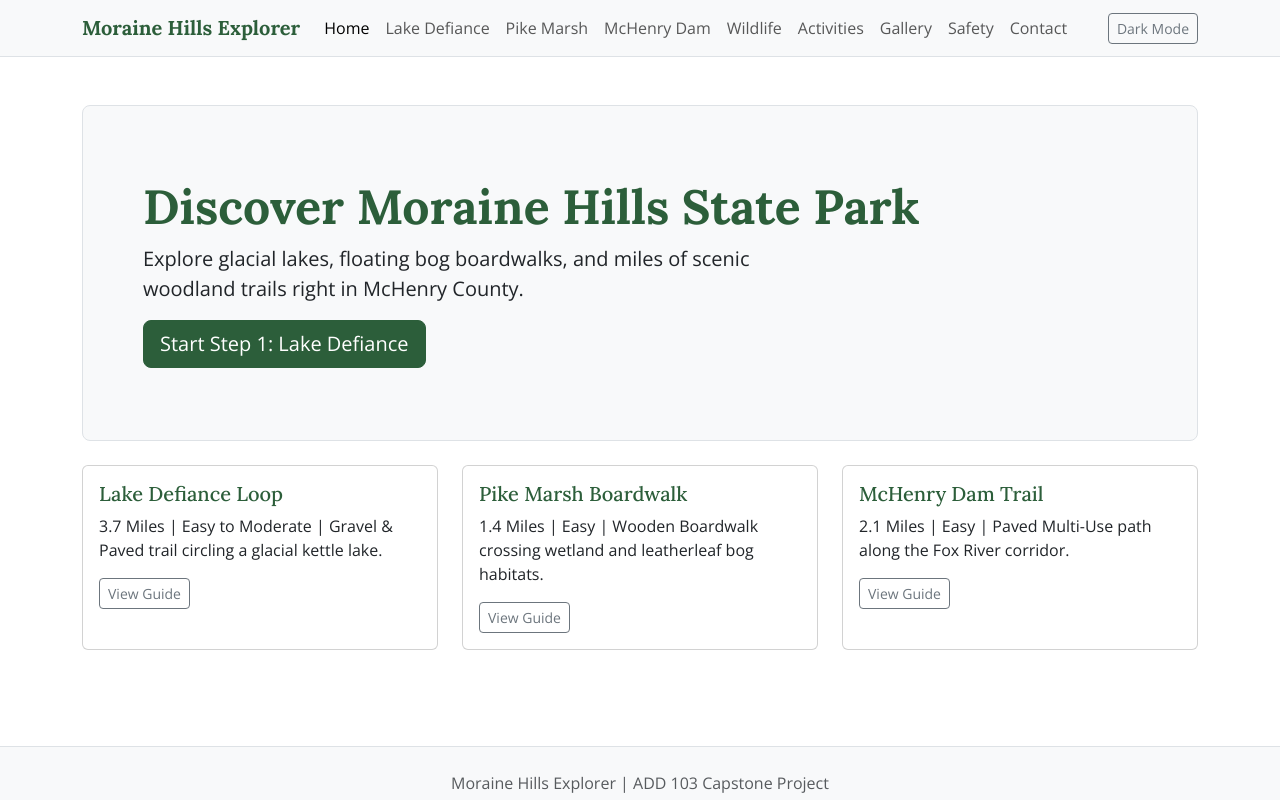
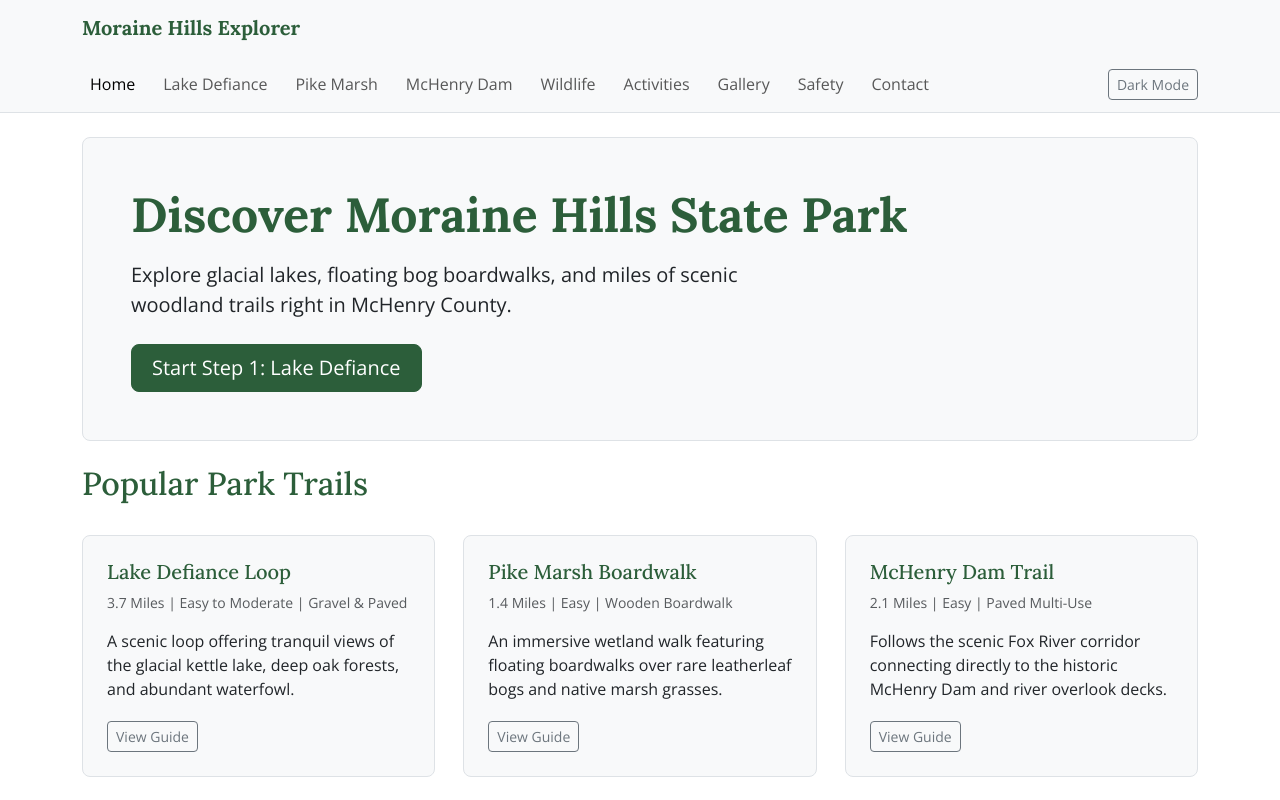
Before and after one commit to INickels244/ADD103, a plain HTML site: page Week_14/index.html in a window 1280 px wide. Shown: the top 800 px of the page. Drawn offline with nearby package versions, Linux system fonts and the light colour scheme.

Commit message:
Update gallery and index pages with new content and layout enhancements

```diff
--- a/Week_14/index.html
+++ b/Week_14/index.html
@@ -39,47 +39,49 @@
         </nav>
     </header>
 
-    <main class="container my-5">
-        <div class="p-5 mb-4 bg-body-tertiary rounded-3 border">
-            <div class="container-fluid py-4">
+    <main class="container">
+        <section class="p-5 mb-4 bg-body-tertiary rounded-3 border">
             <h1 class="display-5 fw-bold text-forest">Discover Moraine Hills State Park</h1>
-                <p class="col-md-8 fs-5">Explore glacial lakes, floating bog boardwalks, and miles of scenic woodland
-                    trails right in McHenry County.</p>
+            <p class="col-md-8 fs-5 mt-3 mb-4">Explore glacial lakes, floating bog boardwalks, and miles of scenic
+                woodland trails right in McHenry County.</p>
             <a href="lake-defiance.html" class="btn btn-forest btn-lg">Start Step 1: Lake Defiance</a>
+        </section>
+
+        <section aria-label="Popular Park Trails">
+            <h2 class="text-forest mb-3">Popular Park Trails</h2>
+            <div class="trail-grid">
+                <article class="trail-card">
+                    <div class="trail-card-content">
+                        <h3 class="h5 text-forest">Lake Defiance Loop</h3>
+                        <p class="small text-body-secondary">3.7 Miles | Easy to Moderate | Gravel &amp; Paved</p>
+                        <p class="mb-0">A scenic loop offering tranquil views of the glacial kettle lake, deep oak
+                            forests, and abundant waterfowl.</p>
                     </div>
+                    <a href="lake-defiance.html" class="btn btn-outline-secondary btn-sm align-self-start">View
+                        Guide</a>
+                </article>
+
+                <article class="trail-card">
+                    <div class="trail-card-content">
+                        <h3 class="h5 text-forest">Pike Marsh Boardwalk</h3>
+                        <p class="small text-body-secondary">1.4 Miles | Easy | Wooden Boardwalk</p>
+                        <p class="mb-0">An immersive wetland walk featuring floating boardwalks over rare leatherleaf
+                            bogs and native marsh grasses.</p>
                     </div>
+                    <a href="pike-marsh.html" class="btn btn-outline-secondary btn-sm align-self-start">View Guide</a>
+                </article>
 
-        <div class="row g-4">
-            <div class="col-md-4">
-                <div class="card h-100">
-                    <div class="card-body">
-                        <h2 class="h5 card-title text-forest">Lake Defiance Loop</h2>
-                        <p class="card-text">3.7 Miles | Easy to Moderate | Gravel &amp; Paved trail circling a glacial
-                            kettle lake.</p>
-                        <a href="lake-defiance.html" class="btn btn-outline-secondary btn-sm">View Guide</a>
+                <article class="trail-card">
+                    <div class="trail-card-content">
+                        <h3 class="h5 text-forest">McHenry Dam Trail</h3>
+                        <p class="small text-body-secondary">2.1 Miles | Easy | Paved Multi-Use</p>
+                        <p class="mb-0">Follows the scenic Fox River corridor connecting directly to the historic
+                            McHenry Dam and river overlook decks.</p>
                     </div>
+                    <a href="mchenry-dam.html" class="btn btn-outline-secondary btn-sm align-self-start">View Guide</a>
+                </article>
             </div>
-            </div>
-            <div class="col-md-4">
-                <div class="card h-100">
-                    <div class="card-body">
-                        <h2 class="h5 card-title text-forest">Pike Marsh Boardwalk</h2>
-                        <p class="card-text">1.4 Miles | Easy | Wooden Boardwalk crossing wetland and leatherleaf bog
-                            habitats.</p>
-                        <a href="pike-marsh.html" class="btn btn-outline-secondary btn-sm">View Guide</a>
-                    </div>
-                </div>
-            </div>
-            <div class="col-md-4">
-                <div class="card h-100">
-                    <div class="card-body">
-                        <h2 class="h5 card-title text-forest">McHenry Dam Trail</h2>
-                        <p class="card-text">2.1 Miles | Easy | Paved Multi-Use path along the Fox River corridor.</p>
-                        <a href="mchenry-dam.html" class="btn btn-outline-secondary btn-sm">View Guide</a>
-                    </div>
-                </div>
-            </div>
-        </div>
+        </section>
     </main>
 
     <footer class="bg-body-tertiary text-center py-4 border-top mt-5">
--- a/Week_14/style.css
+++ b/Week_14/style.css
@@ -9,15 +9,19 @@
     --font-body: 'Open Sans', sans-serif;
 }
 
+/* Global Page Flexbox Layout (Sticky Footer Architecture) */
 body {
     font-family: var(--font-body);
     min-height: 100vh;
     display: flex;
     flex-direction: column;
+    margin: 0;
 }
 
 main {
     flex: 1 0 auto;
+    padding-top: 1.5rem;
+    padding-bottom: 2.5rem;
 }
 
 h1,
@@ -28,6 +32,73 @@ h4,
     font-family: var(--font-heading);
 }
 
+/* Flexbox Navigation Bar Alignment */
+.navbar .container {
+    display: flex;
+    flex-wrap: wrap;
+    align-items: center;
+    justify-content: space-between;
+    gap: 1rem;
+}
+
+.navbar-nav {
+    display: flex;
+    flex-direction: row;
+    flex-wrap: wrap;
+    gap: 0.75rem;
+}
+
+/* CSS Grid: 3-Column Feature & Card Layout */
+.trail-grid {
+    display: grid;
+    grid-template-columns: repeat(3, 1fr);
+    gap: 1.75rem;
+    margin-top: 2rem;
+    margin-bottom: 2rem;
+}
+
+/* CSS Grid: Responsive Photo Gallery Layout */
+.photo-gallery-grid {
+    display: grid;
+    grid-template-columns: repeat(auto-fit, minmax(280px, 1fr));
+    gap: 1.5rem;
+    margin-top: 2rem;
+    margin-bottom: 2rem;
+}
+
+/* Flexbox Card Internal Spacing */
+.trail-card {
+    display: flex;
+    flex-direction: column;
+    justify-content: space-between;
+    padding: 1.5rem;
+    border-radius: 8px;
+    border: 1px solid var(--bs-border-color);
+    background-color: var(--bs-tertiary-bg);
+}
+
+.trail-card-content {
+    margin-bottom: 1.25rem;
+}
+
+.gallery-item {
+    display: flex;
+    flex-direction: column;
+    gap: 0.75rem;
+    padding: 1rem;
+    border-radius: 8px;
+    border: 1px solid var(--bs-border-color);
+    background-color: var(--bs-tertiary-bg);
+}
+
+.gallery-item img {
+    width: 100%;
+    height: 220px;
+    object-fit: cover;
+    border-radius: 6px;
+}
+
+/* Theme Accent Utilities */
 .text-forest {
     color: var(--color-primary);
 }
@@ -36,6 +107,7 @@ h4,
     background-color: var(--color-primary);
     border-color: var(--color-primary);
     color: #FFFFFF;
+    padding: 0.5rem 1.25rem;
 }
 
 .btn-forest:hover {
@@ -48,8 +120,20 @@ h4,
     background-color: var(--color-primary);
 }
 
-.gallery-image {
-    width: 100%;
-    aspect-ratio: 4 / 3;
-    object-fit: cover;
+/* Responsive Breakpoints */
+@media (max-width: 992px) {
+    .trail-grid {
+        grid-template-columns: repeat(2, 1fr);
+    }
 }
+
+@media (max-width: 576px) {
+    .trail-grid {
+        grid-template-columns: 1fr;
+    }
+
+    .navbar-nav {
+        flex-direction: column;
+        width: 100%;
+    }
+}
```
Also changed, not shown: Week_14/gallery.html (+25 -17 lines), index.html (+1 -0 lines). Lines whose indentation alone changed are shown as unchanged.
